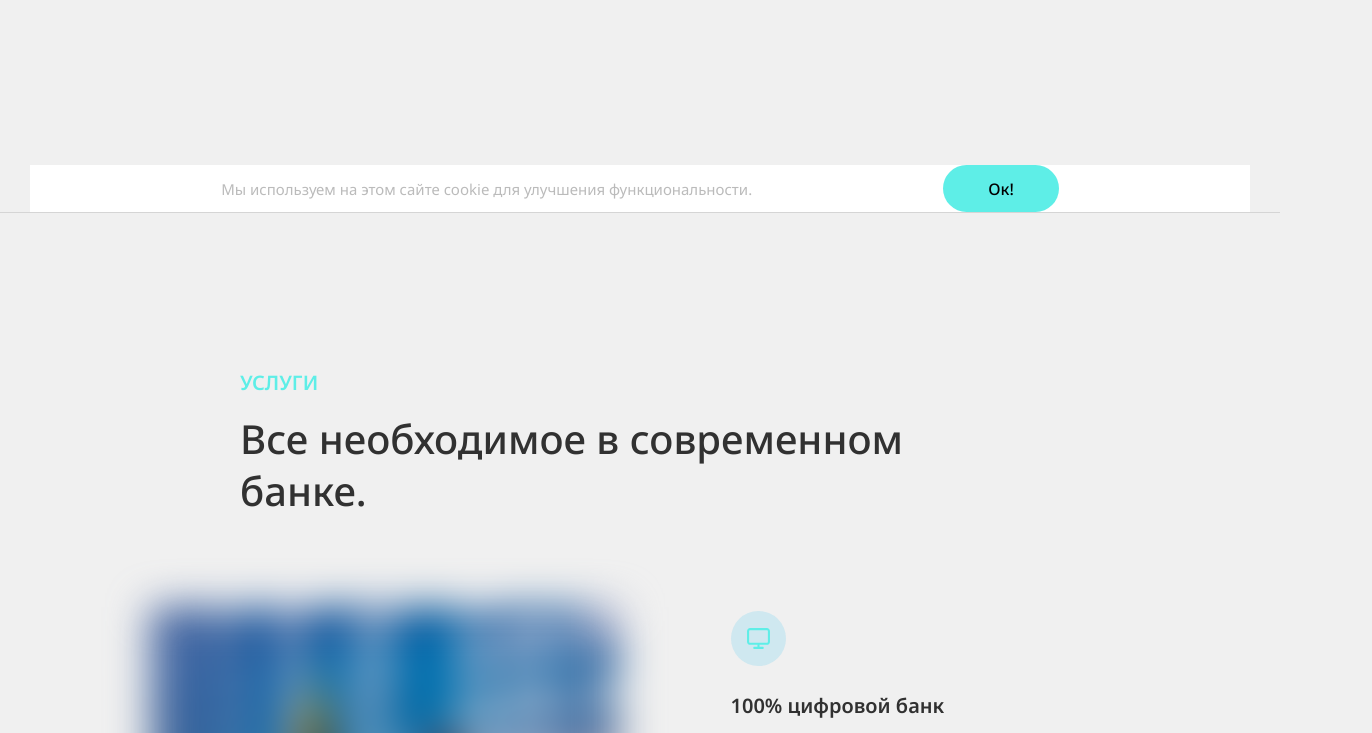
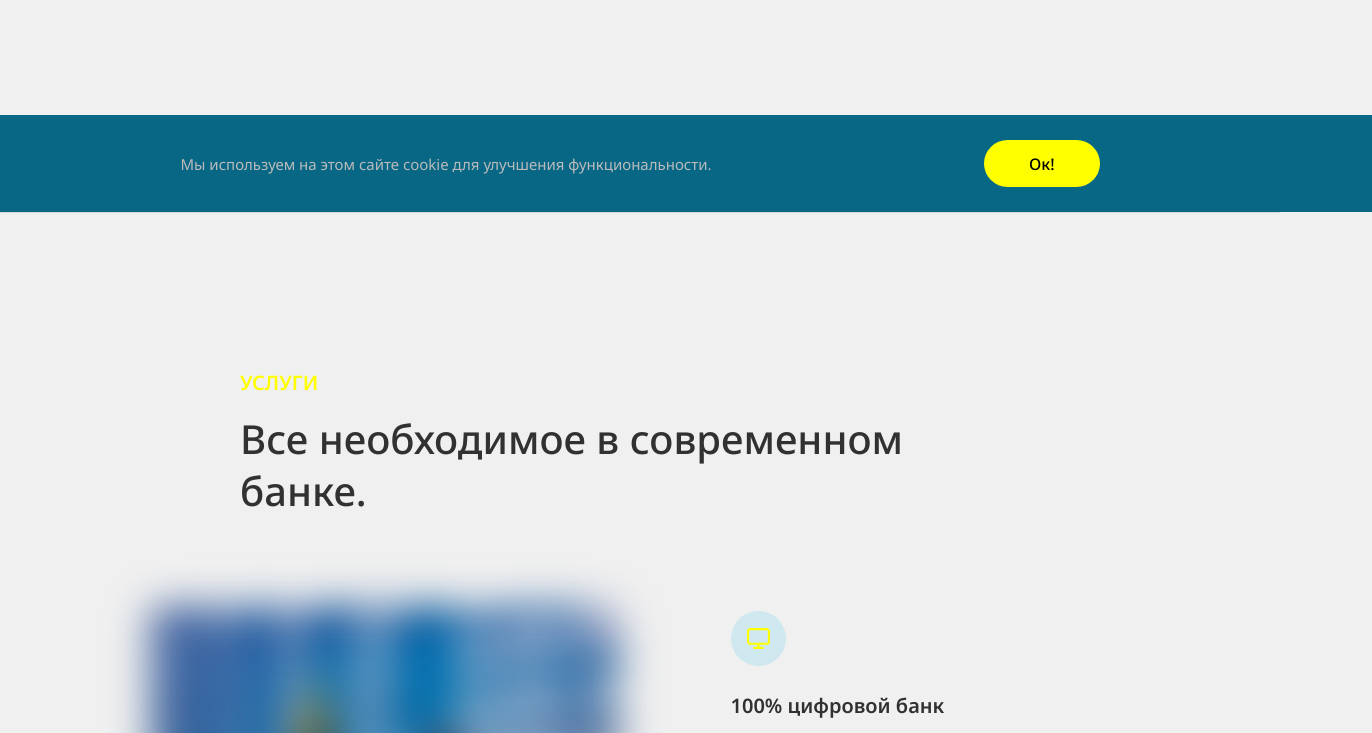
Before and after one commit to U-Ra-All/SimplyBankWebsite, a plain HTML site: page index.html in a window 1280 px wide. Shown: the part 588-1321 px from the top of the page, 1372 px wide, since content can reach past the window. Drawn offline with Linux system fonts and the light colour scheme.

Commit message:
04-Стили, Атрибуты, Классы

```diff
--- a/index.html
+++ b/index.html
@@ -21,6 +21,8 @@
           alt="Лого Просто Банк"
           class="nav__logo"
           id="logo"
+          developer="YouRa Allakhverdov"
+          data-version-number="2.0"
         />
         <div class="nav__text">Просто Банк</div>
         <ul class="nav__links">
--- a/script.js
+++ b/script.js
@@ -77,3 +77,51 @@ document
     message.remove();
     // message.parentElement.removeChild(message);
   });
+
+// Стили
+
+message.style.backgroundColor = '#076785';
+message.style.width = '120%';
+console.log(message.style.width);
+console.log(message.style.color);
+console.log(message.style.backgroundColor);
+console.log(getComputedStyle(message).color);
+console.log(getComputedStyle(message));
+console.log(getComputedStyle(message).height);
+message.style.height =
+  Number.parseFloat(getComputedStyle(message).height) + 50 + 'px';
+console.log(message.style.height);
+
+document.documentElement.style.setProperty('--color-first', 'yellow');
+
+// Атрибуты
+const logo = document.querySelector('.nav__logo');
+console.log(logo.alt);
+console.log(logo.src);
+console.log(logo.getAttribute('src'));
+console.log(logo.className);
+
+logo.alt = 'Лого Прекрасного Банка';
+
+// Нестандартный атрибут
+console.log(logo.developer);
+console.log(logo.getAttribute('developer'));
+logo.setAttribute('copyright', 'Masters Of Code');
+
+const link = document.querySelector('.nav__link--btn');
+console.log(link.href);
+console.log(link.getAttribute('href'));
+
+// Data attributes
+
+console.log(logo.dataset.versionNumber);
+
+// Classes
+
+logo.classList.add('a', 'b');
+logo.classList.remove('a', 'b');
+logo.classList.toggle('a');
+logo.classList.contains('c');
+
+// Не использовать
+// logo.className = 'a';
```
